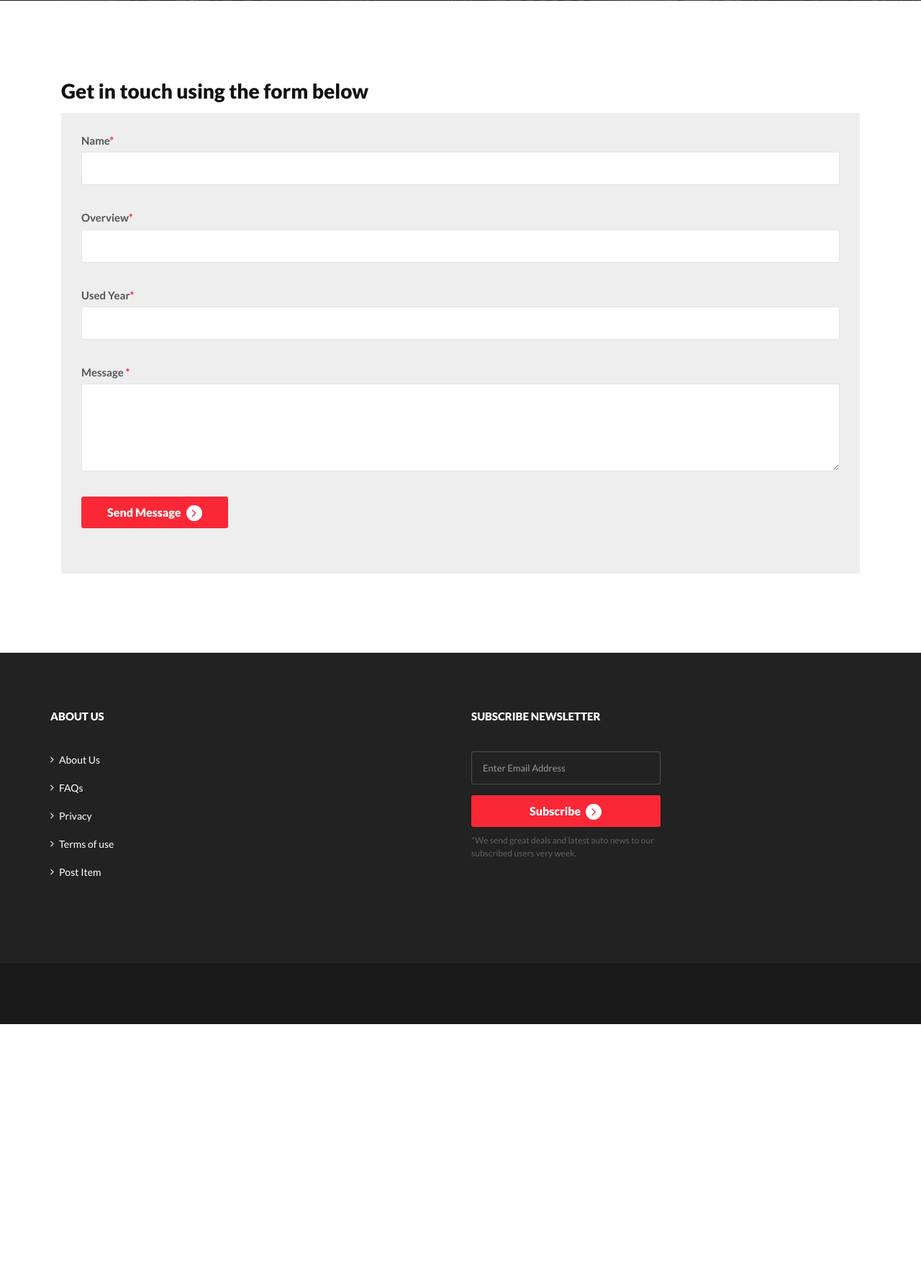
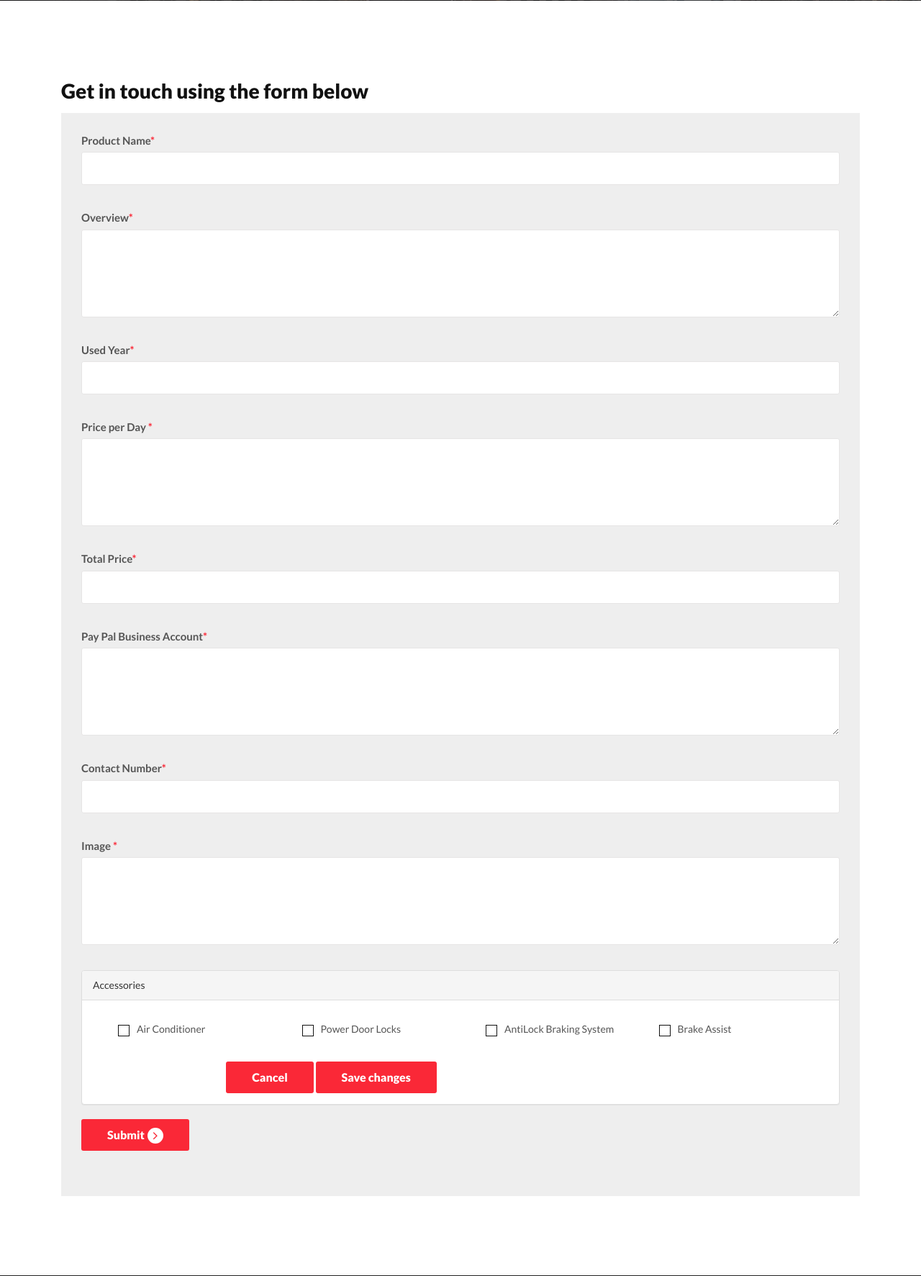
Before and after one commit to 00ZRHun/SellRentSwap_System, a PHP site: page /contact-us2.php in a window 1280 px wide; the page is wider, and only the part inside the window is pictured. Shown: the part 381-2154 px from the top of that part at 72% size. Before the commit the page ends 1804 px from the top of that part, so only its background shows below. Run offline with PHP 8.4, Linux system fonts and the light colour scheme; a user stored in the database is signed in; data comes from the database, SQL or seed files in the repository; both versions use the stored data as it was after the commit; data that the repository does not hold is empty.

Commit message:
SellRentSwap_System

```diff
--- a/contact-us.php
+++ b/contact-us.php
@@ -9,7 +9,8 @@ if(isset($_POST['send']))
     $email=$_POST['email'];
     $contactno=$_POST['contactno'];
     $message=$_POST['message'];
-  $sql="INSERT INTO  tblcontactusquery(name,EmailId,ContactNumber,Message) VALUES(:name,:email,:contactno,:message)";
+
+    $sql="INSERT INTO tblcontactusquery(name,EmailId,ContactNumber,Message) VALUES(:name,:email,:contactno,:message)";
     $query = $dbh->prepare($sql);
     $query->bindParam(':name',$name,PDO::PARAM_STR);
     $query->bindParam(':email',$email,PDO::PARAM_STR);
@@ -20,7 +21,7 @@ if(isset($_POST['send']))
 
     if($lastInsertId)
     {
-    $msg="Query Sent. We will contact you shortly";
+      $msg="Query Sent. We will contact you shortly" . " " .$sql;
     }
     else
     {
--- a/contact-us2.php
+++ b/contact-us2.php
@@ -5,26 +5,40 @@ include('includes/config.php');
 
   if(isset($_POST['send']))
   {
-  $name=$_POST['fullname'];
-  $email=$_POST['email'];
-  $contactno=$_POST['contactno'];
-  $message=$_POST['message'];
-  $sql="INSERT INTO  tblcontactusquery(name,EmailId,ContactNumber,Message) VALUES(:name,:email,:contactno,:message)";
+    $productName=$_POST['productName'];
+    $overview=$_POST['overview'];
+    $usedYear=$_POST['usedYear'];
+    $pricePerDay=$_POST['pricePerDay'];
+    $totalPrice=$_POST['totalPrice'];
+    $payPalBusinessAccount=$_POST['payPalBusinessAccount'];
+    $contactNo=$_POST['contactNo'];
+    $image=$_POST['image'];
+
+    $sql="INSERT INTO tblpostitem(productName,overview,usedYear,pricePerDay,totalPrice,payPalBusinessAccount,contactNo,image)
+    VALUES(:productName,:overview,:usedYear,:pricePerDay,:totalPrice,:payPalBusinessAccount,:contactNo,:image)";
+    // $sql="INSERT INTO tblpostitem(productName) VALUES(:productName)";
+
     $query = $dbh->prepare($sql);
-  $query->bindParam(':name',$name,PDO::PARAM_STR);
-  $query->bindParam(':email',$email,PDO::PARAM_STR);
-  $query->bindParam(':contactno',$contactno,PDO::PARAM_STR);
-  $query->bindParam(':message',$message,PDO::PARAM_STR);
+    $query->bindParam(':productName',$productName,PDO::PARAM_STR);
+    $query->bindParam(':overview',$overview,PDO::PARAM_STR);
+    $query->bindParam(':usedYear',$usedYear,PDO::PARAM_STR);
+    $query->bindParam(':pricePerDay',$pricePerDay,PDO::PARAM_STR);
+    $query->bindParam(':totalPrice',$totalPrice,PDO::PARAM_STR);
+    $query->bindParam(':payPalBusinessAccount',$payPalBusinessAccount,PDO::PARAM_STR);
+    $query->bindParam(':contactNo',$contactNo,PDO::PARAM_STR);
+    $query->bindParam(':image',$image,PDO::PARAM_STR);
     $query->execute();
     $lastInsertId = $dbh->lastInsertId();
 
     if($lastInsertId)
     {
-    $msg="Query Sent. We will contact you shortly";
+      // $msg="Query Sent. We will contact you shortly";
+      $msg="Item Posted.";
     }
     else
     {
-    $error="Something went wrong. Please try again";
+      $error="Something went wrong. Please try again " . $productName . $overview . $usedYear . $pricePerDay . $totalPrice . $payPalBusinessAccount . $contactNo . $image . "\n" .$sql;
+
     }
   }
 ?>
@@ -149,25 +163,99 @@ if(isset($_POST['send']))
 
             <div class="contact_form gray-bg">
               <!-- form -->
-              <form  method="post">
+              <form method="post">
                 <div class="form-group">
-                  <label class="control-label">Name<span>*</span></label>
-                  <input type="text" name="name" class="form-control white_bg" id="Name" required>
+                  <label class="control-label">Product Name<span>*</span></label>
+                  <input type="text" class="form-control white_bg" id="productName" name="productName" required>
                 </div>
+
+                <!--  -->
                 <div class="form-group">
                   <label class="control-label">Overview<span>*</span></label>
-                  <input type="text" name="overview" class="form-control white_bg" id="overview" required>
+                  <textarea class="form-control white_bg" name="overview" id="overview" rows="4" required></textarea>
+                  <!-- <input type="text" name="overview" class="form-control white_bg" id="overview" required> -->
                 </div>
                 <div class="form-group">
                   <label class="control-label">Used Year<span>*</span></label>
-                  <input type="text" name="contactno" class="form-control white_bg" id="phonenumber" required>
+                  <input type="text" name="usedYear" class="form-control white_bg" id="usedYear" required>
                 </div>
                 <div class="form-group">
-                  <label class="control-label">Message <span>*</span></label>
-                  <textarea class="form-control white_bg" name="message" rows="4" required></textarea>
+                  <label class="control-label">Price per Day <span>*</span></label>
+                  <textarea class="form-control white_bg" name="pricePerDay" id="pricePerDay" rows="4" required></textarea>
+                </div>
+                <!--  -->
+                <div class="form-group">
+                  <label class="control-label">Total Price<span>*</span></label>
+                  <input type="text" name="totalPrice" class="form-control white_bg" id="totalPrice" required>
                 </div>
                 <div class="form-group">
-                  <button class="btn" type="submit" name="send" type="submit">Send Message <span class="angle_arrow"><i class="fa fa-angle-right" aria-hidden="true"></i></span></button>
+                  <label class="control-label">Pay Pal Business Account<span>*</span></label>
+                  <textarea class="form-control white_bg" name="payPalBusinessAccount" id="payPalBusinessAccount" rows="4" required></textarea>
+                  <!-- <input type="text" name="overview" class="form-control white_bg" id="overview" required> -->
+                </div>
+                <div class="form-group">
+                  <label class="control-label">Contact Number<span>*</span></label>
+                  <input type="text" name="contactNo" class="form-control white_bg" id="contactNo" required>
+                </div>
+                <div class="form-group">
+                  <label class="control-label">Image <span>*</span></label>
+                  <textarea class="form-control white_bg" name="image" id="image" rows="4" required></textarea>
+                </div>
+                <!--  -->
+
+                <!-- form 2( accessories ) -->
+                <div class="row">
+                  <div class="col-md-12">
+                    <div class="panel panel-default">
+                      <div class="panel-heading">Accessories</div>
+                        <div class="panel-body">
+
+                          <!-- Accessories -->
+                          <!-- row 1 -->
+                          <div class="form-group">
+                            <div class="col-sm-3">
+                              <div class="checkbox checkbox-inline">
+                              <input type="checkbox" id="airconditioner" name="airconditioner" value="1">
+                              <label for="airconditioner"> Air Conditioner </label>
+                              </div>
+                            </div>
+                            <div class="col-sm-3">
+                              <div class="checkbox checkbox-inline">
+                              <input type="checkbox" id="powerdoorlocks" name="powerdoorlocks" value="1">
+                              <label for="powerdoorlocks"> Power Door Locks </label>
+                              </div>
+                            </div>
+                            <div class="col-sm-3">
+                              <div class="checkbox checkbox-inline">
+                              <input type="checkbox" id="antilockbrakingsys" name="antilockbrakingsys" value="1">
+                              <label for="antilockbrakingsys"> AntiLock Braking System </label>
+                              </div>
+                            </div>
+                            <div class="checkbox checkbox-inline">
+                              <input type="checkbox" id="brakeassist" name="brakeassist" value="1">
+                              <label for="brakeassist"> Brake Assist </label>
+                            </div>
+                          </div>
+
+                          <!-- Cancel & Save btn -->
+                          <div class="form-group">
+                            <div class="col-sm-8 col-sm-offset-2">
+                              <button class="btn btn-default" type="reset">Cancel</button>
+                              <button class="btn btn-primary" name="submit" type="submit">Save changes</button>
+                            </div>
+                          </div>
+
+                          <!-- form end -->
+                          </form>
+
+                      </div>
+                    </div>
+                  </div>
+                </div>
+
+                <!--  -->
+                <div class="form-group">
+                  <button class="btn" type="submit" name="send" type="submit">Submit<span class="angle_arrow"><i class="fa fa-angle-right" aria-hidden="true"></i></span></button>
                 </div>
               </form>
             </div>
```
Also changed, not shown: database/tblpostitem.sql (+54 -11 lines). Lines whose indentation alone changed are shown as unchanged.
